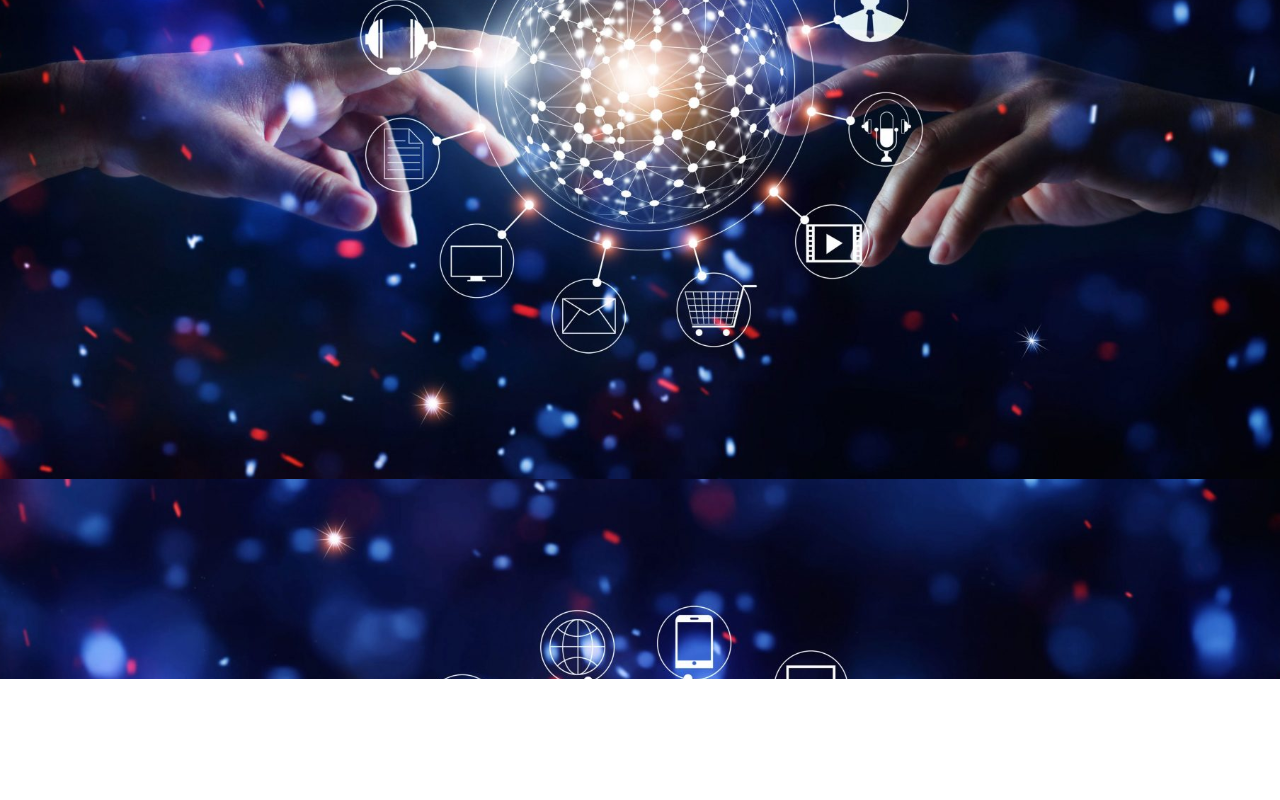
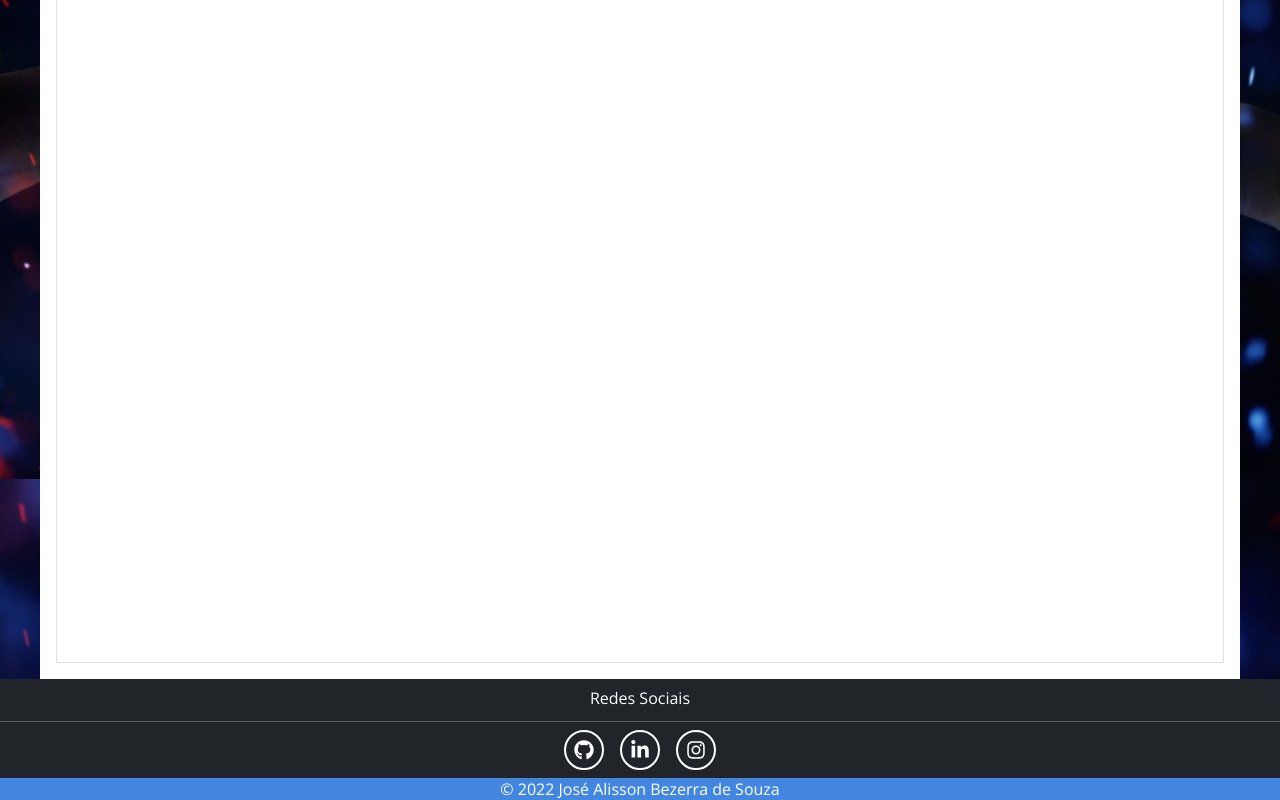
Before and after one commit to joseAllisson/portfolio-nextjs, a Next.js app: page / in a window 1280 px wide. Shown: the part 1021-1821 px from the top of the page. Before the commit the page ends 1700 px from the top, so only its background shows below. Built offline with nearby package versions, Linux system fonts and the light colour scheme.

Commit message:
feat(layout): adding footer

```diff
--- a/package.json
+++ b/package.json
@@ -15,6 +15,7 @@
     "next": "13.0.0",
     "react": "18.2.0",
     "react-dom": "18.2.0",
+    "react-icons": "^4.6.0",
     "styled-components": "^5.3.6"
   },
   "devDependencies": {
--- a/src/components/Footer/index.tsx
+++ b/src/components/Footer/index.tsx
@@ -1,29 +1,47 @@
-import React from 'react';
+import { FaGithub, FaInstagram, FaLinkedinIn } from "react-icons/fa";
+import ButtonBase from "@mui/material/ButtonBase";
 
-// import './style.css';
+import { Text } from "../Text";
 
-function Footer() {
-    return (
-        <footer className="footer bg-dark text-white">
-            <div className="d-flex flex-column">
-                <p className="text-center my-2 network">
-                    Redes Sociais
-                </p>
-                <hr className="my-1"/>
-                <div className="d-flex justify-content-center align-items-center my-2">
-                    <button className="fab fa-github footer-icon" onClick={() => {window.open("https://github.com/joseallisson", '_blank')}}></button>
-                    <button className="fab fa-linkedin-in footer-icon" onClick={() => {window.open("https://www.linkedin.com/in/jos%C3%A9-alisson-bezerra-de-souza/", '_blank')}}></button>
-                    <button className="fab fa-instagram footer-icon" onClick={() => {window.open("https://www.instagram.com/jose_alisson_bezerra/", '_blank')}}></button>
-                </div>
+import { FooterStyled } from "./style";
 
-                <div className="w-100 d-flex justify-content-center align-items-center bg-footer">
-                    <p className="m-0">
-                        © {new Date().getFullYear()} José Alisson Bezerra de Souza
-                    </p>
-                </div>
-            </div>
-        </footer>
-    );
-}
+const Footer = () => {
+  return (
+    <FooterStyled>
+      <Text padding="8px 0">Redes Sociais</Text>
+      <hr />
+      <div className="buttons-container">
+        <ButtonBase
+          onClick={() => {
+            window.open("https://github.com/joseallisson", "_blank");
+          }}
+        >
+          <FaGithub />
+        </ButtonBase>
+        <ButtonBase
+          onClick={() => {
+            window.open(
+              "https://www.linkedin.com/in/jos%C3%A9-alisson-bezerra-de-souza/",
+              "_blank"
+            );
+          }}
+        >
+          <FaLinkedinIn />
+        </ButtonBase>
+        <ButtonBase
+          onClick={() => {
+            window.open("https://www.instagram.com/jose_alisson_bezerra/", "_blank");
+          }}
+        >
+          <FaInstagram />
+        </ButtonBase>
+      </div>
+
+      <p className="background-primary">
+        © {new Date().getFullYear()} José Alisson Bezerra de Souza
+      </p>
+    </FooterStyled>
+  );
+};
 
 export default Footer;
--- /dev/null
+++ b/src/components/Footer/style.ts
@@ -0,0 +1,31 @@
+import styled from "styled-components";
+
+export const FooterStyled = styled.footer`
+    background-color: #212529;
+    color: ${({ theme }) => theme.colors.secondary};
+    text-align: center;
+
+    .buttons-container {
+        margin: 8px 0;
+        display: flex;
+        align-items: center;
+        justify-content: center;
+        gap: 16px;
+
+        button {
+            padding: 8px;
+            font-size: 1.25rem;
+            border: 2px solid currentColor;
+            border-radius: 100%;
+
+            &:hover {
+                transition: 0.3s;
+                color: ${({ theme }) => theme.colors.primary};
+            }
+        }
+    }
+
+    .background-primary {
+        background-color: ${({ theme }) => theme.colors.primary};;
+    }
+`;
--- a/src/components/Layout/index.tsx
+++ b/src/components/Layout/index.tsx
@@ -1,3 +1,4 @@
+import Footer from "../Footer";
 import { Header } from "../Header";
 import { ContentStyled, LayoutStyled } from "./style";
 
@@ -12,6 +13,7 @@ export const LayoutComponent = ({ children }: LayoutProps) => {
       <LayoutStyled>
         <ContentStyled>{children}</ContentStyled>
       </LayoutStyled>
+      <Footer />
     </>
   );
 };
--- a/src/components/Layout/style.ts
+++ b/src/components/Layout/style.ts
@@ -14,7 +14,6 @@ export const LayoutStyled = styled.main`
 export const ContentStyled = styled.section`
     background-color: ${({ theme }) => theme.colors.background};
     position: relative;
-    height: 100%;
     width: 1200px;
     padding: 32px;
 
--- a/src/components/Text/index.tsx
+++ b/src/components/Text/index.tsx
@@ -12,11 +12,13 @@ export const Text = ({ children, ...props }: TextProps) => {
 Text.defaultProps = {
   fontSize: "inherit",
   fontWeight: "inherit",
-  color: "initial",
-  display: "initial",
-  textOverflow: "initial",
-  lineClamp: "initial",
-  overflow: "initial",
+  color: "inherit",
+  display: "inline-block",
+  textOverflow: "inherit",
+  lineClamp: "inherit",
+  overflow: "inherit",
   maxWidth: "none",
   maxHeight: "none",
+  padding: "0",
+  whiteSpace: "wrap",
 };
--- a/src/components/Text/style.ts
+++ b/src/components/Text/style.ts
@@ -10,6 +10,8 @@ export interface TextStyledProps {
     maxWidth?: string;
     maxHeight?: string;
     overflow?: string;
+    padding?: string;
+    whiteSpace?: 'normal' | 'pre' | 'nowrap' | 'pre-wrap' | 'pre-line' | 'break-spaces';
 }
 
 // v1
--- a/styles/globalStyle.tsx
+++ b/styles/globalStyle.tsx
@@ -40,4 +40,12 @@ export const GlobalStyle = createGlobalStyle`
    {
     font-family: ${(props) => props.theme.fontFamily.primary}, sans-serif;
   }
+
+  hr {
+    margin: 4px 0;
+    height: 1px;
+    background: currentColor;
+    border: 0;
+    opacity: .25;
+  }
 `;
```
Also changed, not shown: 1 other file (tests, documents, lock files or other folders).
